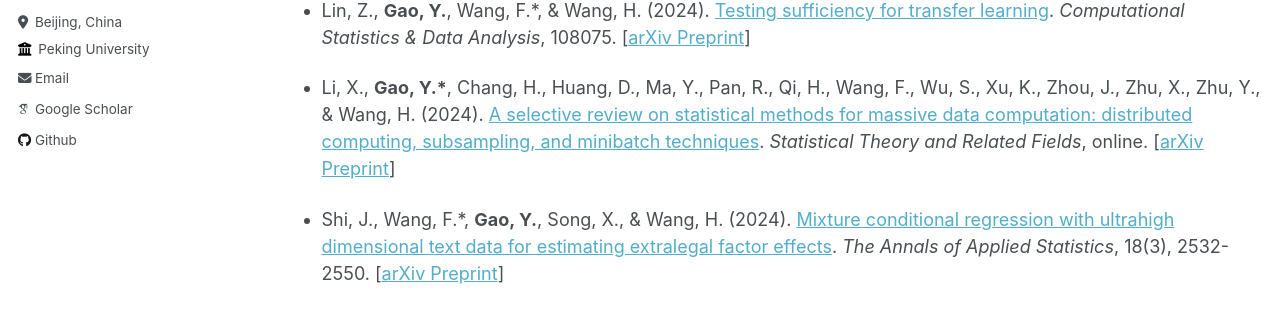
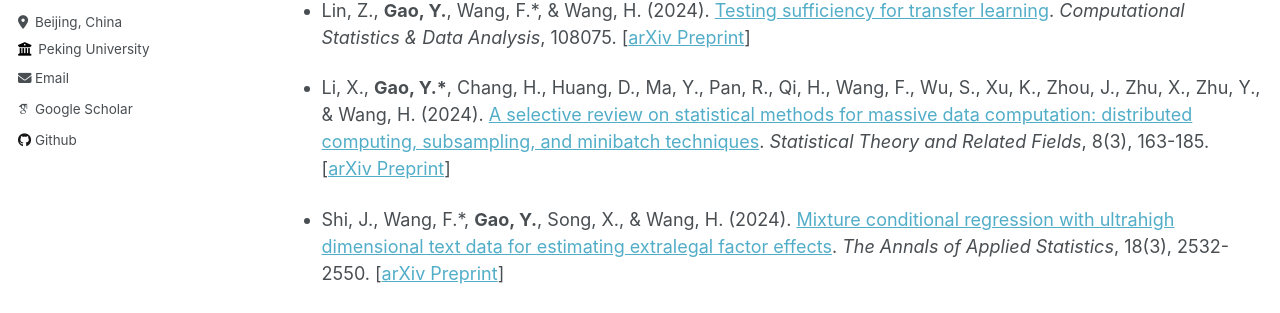
Before and after one commit to YannEmiya/YannEmiya.github.io, a Jekyll site: the page built from _pages/publications.md, in a window 1280 px wide and 900 px high. Shown: the part 331-644 px from the top of the window. Built offline with Jekyll 4.4.1, drawn with Linux system fonts in a browser that asks for light colours; some web fonts are replaced.

Commit message:
Update publications.md

```diff
--- a/_pages/publications.md
+++ b/_pages/publications.md
@@ -15,7 +15,7 @@ author_profile: true
 
 - Lin, Z., **Gao, Y.**, Wang, F.\*, & Wang, H. (2024). [Testing sufficiency for transfer learning](https://doi.org/10.1016/j.csda.2024.108075). *Computational Statistics & Data Analysis*, 108075. [[arXiv Preprint](https://arxiv.org/abs/2304.05636)]
 
-- Li, X., **Gao, Y.\***, Chang, H., Huang, D., Ma, Y., Pan, R., Qi, H., Wang, F., Wu, S., Xu, K., Zhou, J., Zhu, X., Zhu, Y., & Wang, H. (2024). [A selective review on statistical methods for massive data computation: distributed computing, subsampling, and minibatch techniques](https://doi.org/10.1080/24754269.2024.2343151). *Statistical Theory and Related Fields*, online. [[arXiv Preprint](https://arxiv.org/abs/2403.11163)]
+- Li, X., **Gao, Y.\***, Chang, H., Huang, D., Ma, Y., Pan, R., Qi, H., Wang, F., Wu, S., Xu, K., Zhou, J., Zhu, X., Zhu, Y., & Wang, H. (2024). [A selective review on statistical methods for massive data computation: distributed computing, subsampling, and minibatch techniques](https://doi.org/10.1080/24754269.2024.2343151). *Statistical Theory and Related Fields*, 8(3), 163-185. [[arXiv Preprint](https://arxiv.org/abs/2403.11163)]
 
 - Shi, J., Wang, F.\*, **Gao, Y.**, Song, X., & Wang, H. (2024). [Mixture conditional regression with ultrahigh dimensional text data for estimating extralegal factor effects](https://doi.org/10.1214/24-AOAS1893). *The Annals of Applied Statistics*, 18(3), 2532-2550. [[arXiv Preprint](https://arxiv.org/abs/2311.07906)]
 
```
